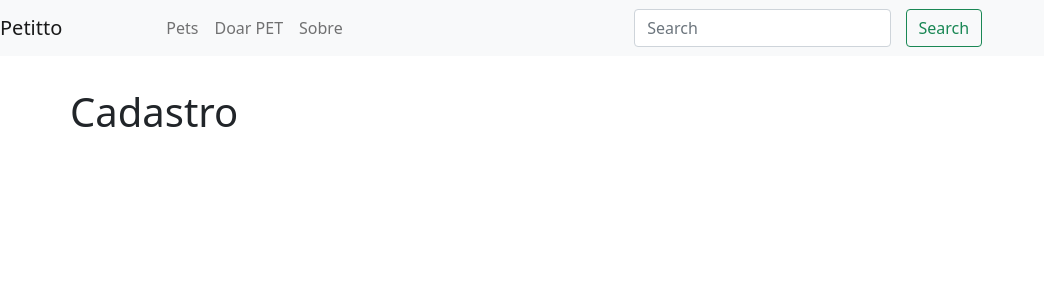
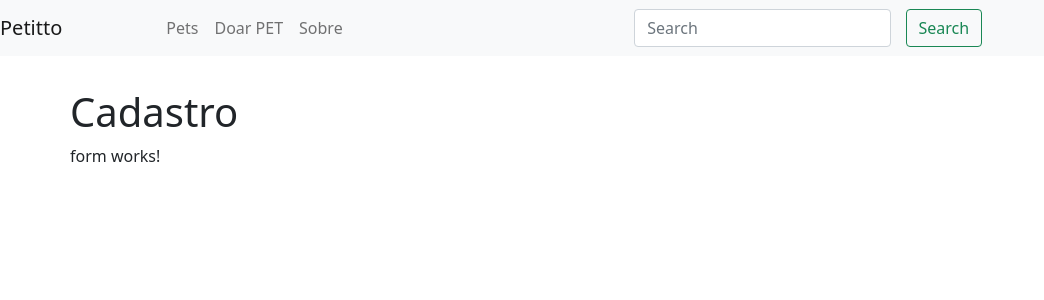
Before and after one commit to A-ghil/front-end-petito, an Angular app in the folder petitto-app/: page /cadastro in a window 1280 px wide. Shown: the top 300 px of the page, without its empty margins (0-1044 px from the left). Built offline with nearby package versions, Linux system fonts and the light colour scheme.

Commit message:
Create Forms Component

```diff
--- a/petitto-app/src/app/cadastro/cadastro.component.html
+++ b/petitto-app/src/app/cadastro/cadastro.component.html
@@ -1 +1,3 @@
 <h1>{{titleCadastro}}</h1>
+
+<app-form></app-form>
--- /dev/null
+++ b/petitto-app/src/app/form/form.component.html
@@ -0,0 +1 @@
+<p>form works!</p>
--- /dev/null
+++ b/petitto-app/src/app/form/form.component.ts
@@ -0,0 +1,15 @@
+import { Component, OnInit } from '@angular/core';
+
+@Component({
+  selector: 'app-form',
+  templateUrl: './form.component.html',
+  styleUrls: ['./form.component.css']
+})
+export class FormComponent implements OnInit {
+
+  constructor() { }
+
+  ngOnInit(): void {
+  }
+
+}
```
Also changed, not shown: petitto-app/src/app/app.module.ts (+6 -2 lines), petitto-app/src/app/form/form.component.css (added), 1 other file (tests, documents, lock files or other folders).
